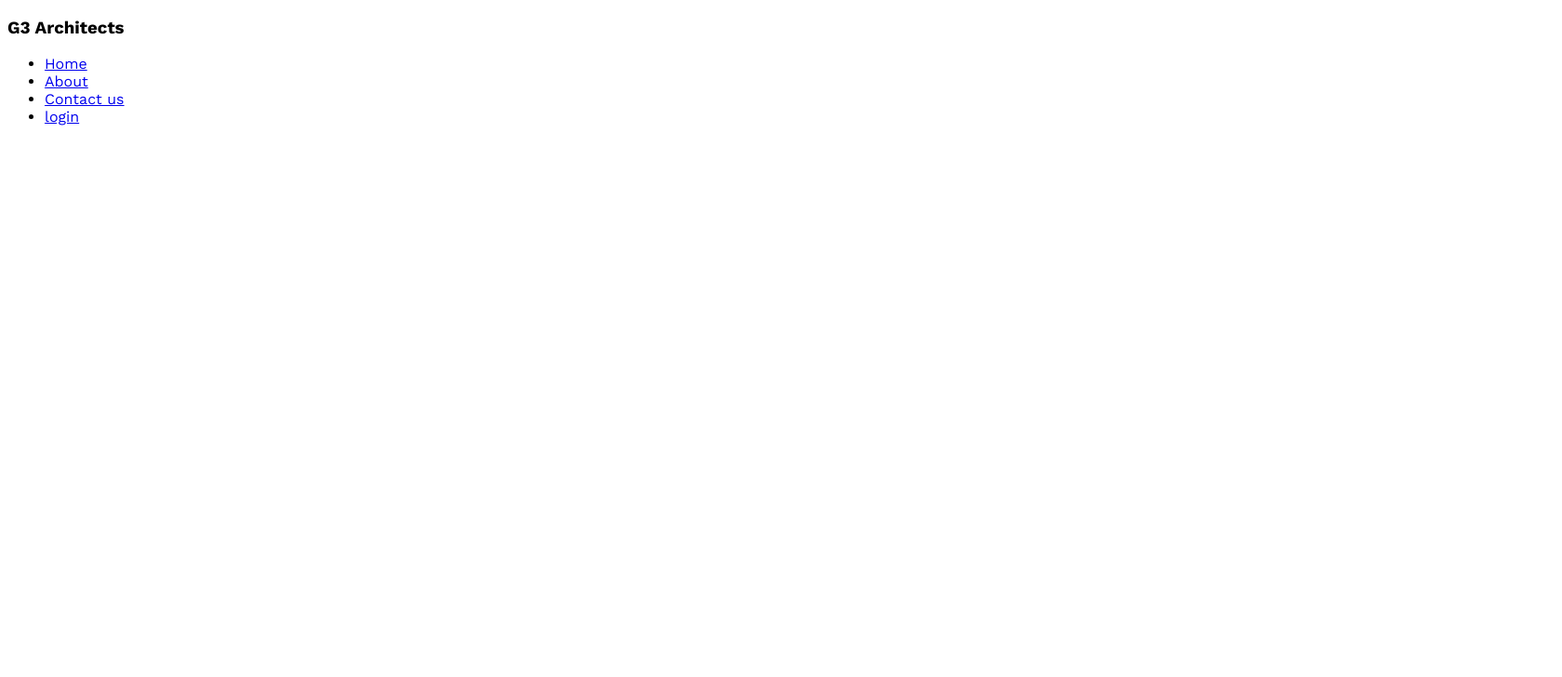
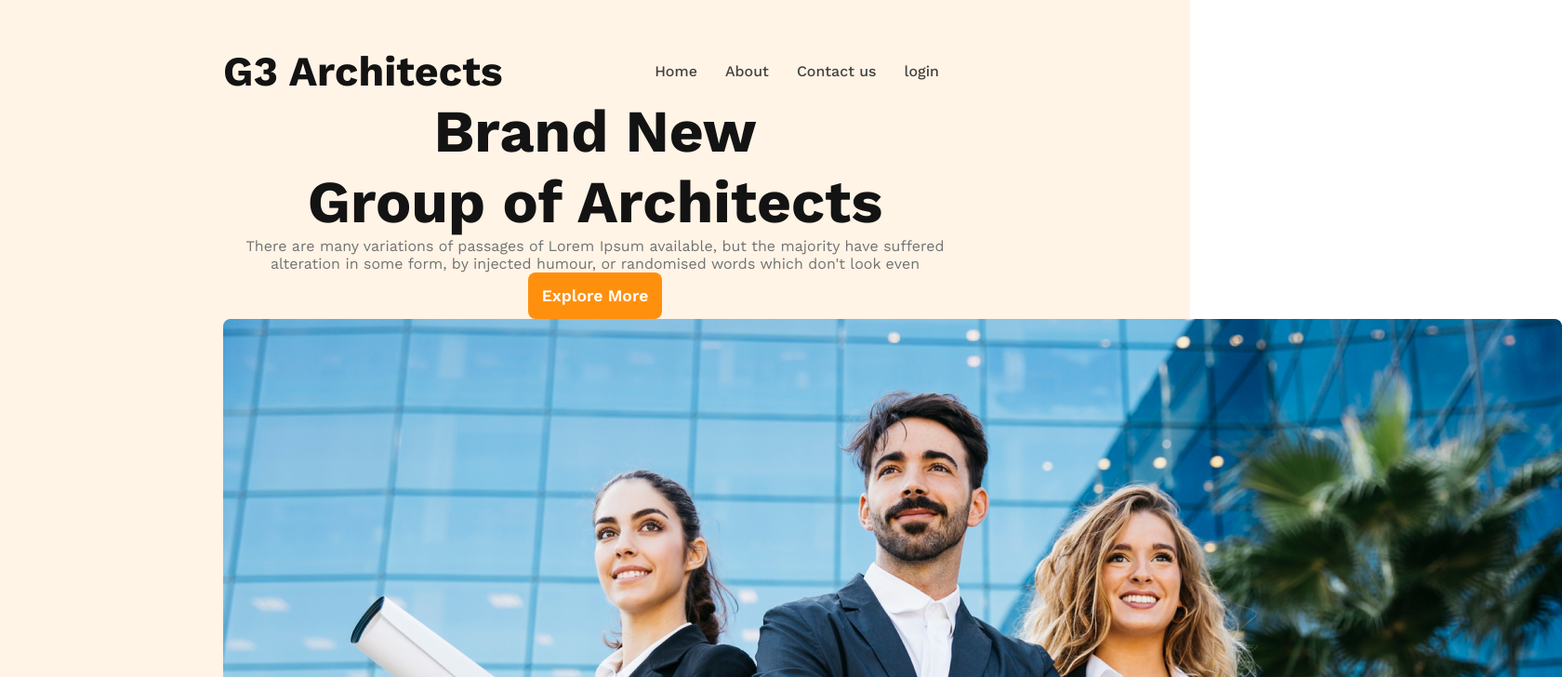
Before and after one commit to wolfiee42/g3-architect-website, a plain HTML site: page index.html in a window 1280 px wide. Shown: the top 728 px of the page at 93% size, 1680 px wide, since content can reach past the window. Drawn offline with nearby package versions, Linux system fonts and the light colour scheme.

Commit message:
header and nav section added

```diff
--- a/index.html
+++ b/index.html
@@ -1,20 +1,35 @@
 <!DOCTYPE html>
 <html lang="en">
+
 <head>
     <meta charset="UTF-8">
     <meta name="viewport" content="width=device-width, initial-scale=1.0">
     <title>G3 Architects</title>
     <link rel="stylesheet" href="styles/architects.css">
 </head>
+
 <body>
     <header>
-        <h3>G3 Architects</h3>
+        <nav>
+            <h3 class="header-title">G3 Architects</h3>
             <ul>
                 <li><a href="#">Home</a></li>
                 <li><a href="#">About</a></li>
                 <li><a href="#">Contact us</a></li>
                 <li><a href="#">login</a></li>
             </ul>
+        </nav>
+
+        <div class="banner">
+            <div class="banner-content">
+                <h1 class="banner-title">Brand New <br>
+                    Group of Architects
+                </h1>
+                <p class="banner-description">There are many variations of passages of Lorem Ipsum available, but the majority have suffered alteration in some form, by injected humour, or randomised words which don't look even</p>
+                <button class="btn-primary">Explore More</button>
+            </div>
+            <img src="images/banner.png" alt="">
+        </div>
     </header>
 
 
@@ -26,4 +41,5 @@
 
     </footer>
 </body>
+
 </html>
--- a/styles/architects.css
+++ b/styles/architects.css
@@ -1,7 +1,76 @@
 /* Font style from google */
 @import url('https://fonts.googleapis.com/css2?family=Open+Sans:wght@400;700;800&family=Work+Sans:wght@400;500;600;700&display=swap');
 
+/* universal tags */
 * {
     font-family: 'Open Sans', sans-serif;
     font-family: 'Work Sans', sans-serif;
+    margin: 0;
+    padding: 0;
 }
+
+.btn-primary {
+    color: #FFF;
+    font-size: 1.1rem;
+    font-weight: 600;
+    border-radius: 8px;
+    background: #FF900E;
+    border: none;
+    padding: 15px;
+}
+
+/* header section starts */
+header {
+    background: rgba(255, 144, 14, 0.10);
+    padding: 50px 240px;
+}
+
+nav {
+    display: flex;
+    justify-content: space-between;
+    align-items: center;
+}
+
+.header-title {
+    color: #131313;
+    font-size: 2.8rem;
+    font-weight: 700;
+}
+
+nav>ul {
+    display: flex;
+}
+
+nav ul li {
+    list-style: none;
+    margin-right: 30px;
+    font-size: 1rem;
+    font-weight: 500;
+}
+
+nav ul li a {
+    text-decoration: none;
+    color: #424242;
+}
+
+/* banner sec starts */
+
+.banner {}
+
+.banner-content {
+    max-width: 800px;
+    text-align: center;
+    margin: 0px auto;
+}
+
+.banner-title {
+    color: #131313;
+    font-size: 4rem;
+    font-weight: 700;
+}
+
+.banner-description {
+    color: #727272;
+}
+
+/* header section ends */
```
Lines whose indentation alone changed are shown as unchanged.
